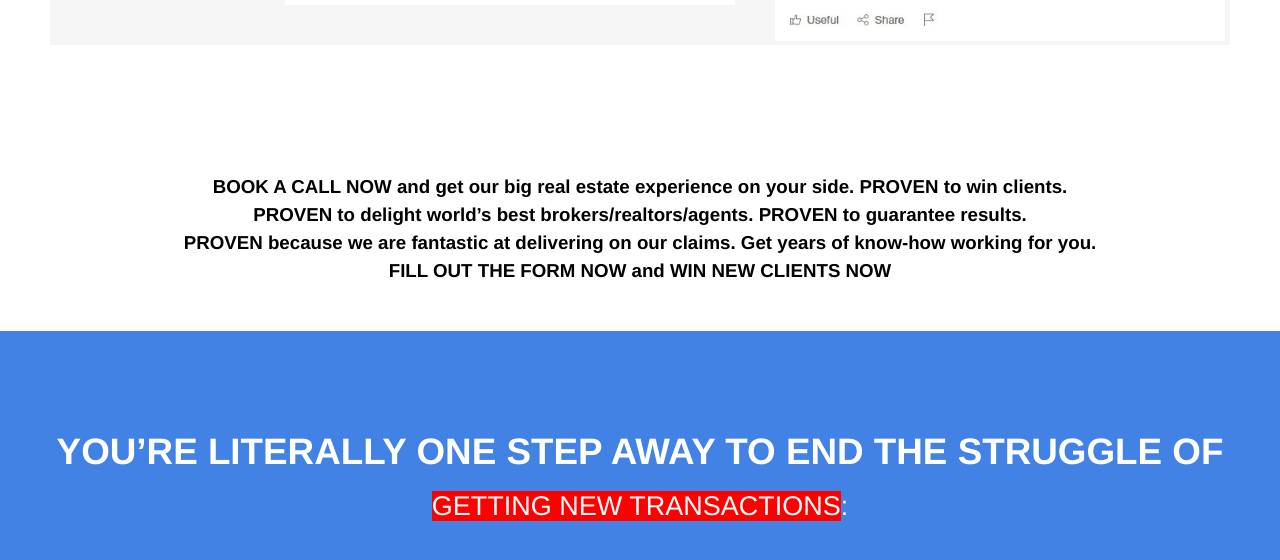
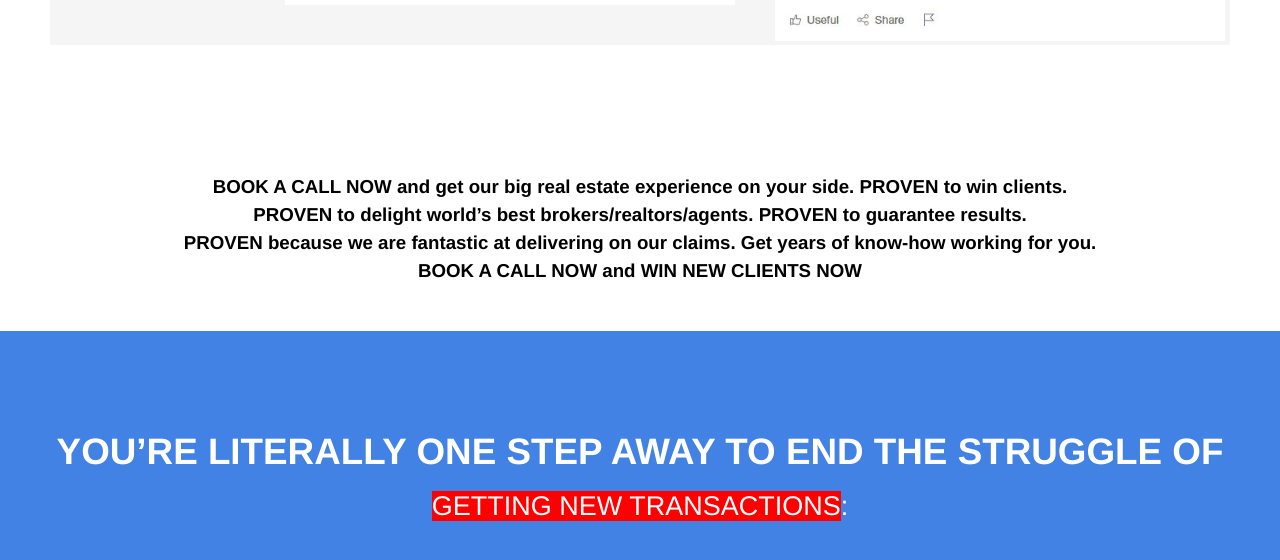
Before and after one commit to Huntinex/MMResults, a Jekyll site: the page built from index.html, in a window 1280 px wide and 900 px high, scrolled down 3097 px. Shown: the top 560 px of the window. Built offline with Jekyll 4.4.1, drawn with Linux system fonts in a browser that asks for light colours; a script that is not in the unit is left out.

Commit message:
Update index.html

```diff
--- a/index.html
+++ b/index.html
@@ -102,7 +102,7 @@ Because of an agency with no risk reversal or guarantees who also doesn’t deli
 		<h3 style="line-height:150%;"><strong>BOOK A CALL NOW</strong> and get our big real estate experience on your side. <b>PROVEN</b> to win clients. <br>
 <b>PROVEN</b> to delight world’s best brokers/realtors/agents. <b>PROVEN</b> to guarantee results. <br>
 <b>PROVEN</b> because we are fantastic at delivering on our claims. Get years of know-how working for you.<Br>
-<b>FILL OUT THE FORM NOW</b> and <b>WIN NEW CLIENTS NOW</b></h3>
+<b>BOOK A CALL NOW</b> and <b>WIN NEW CLIENTS NOW</b></h3>
 			<br>	<br>
 
 
```
